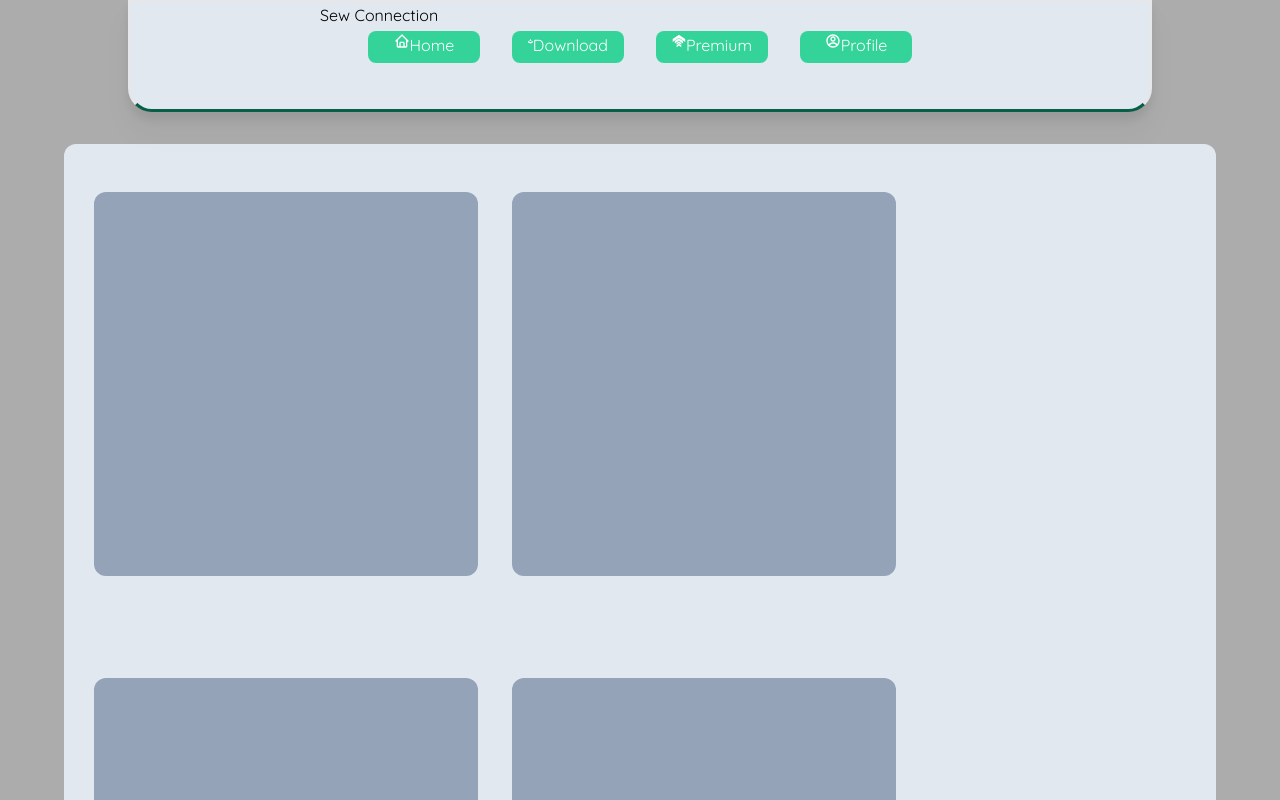
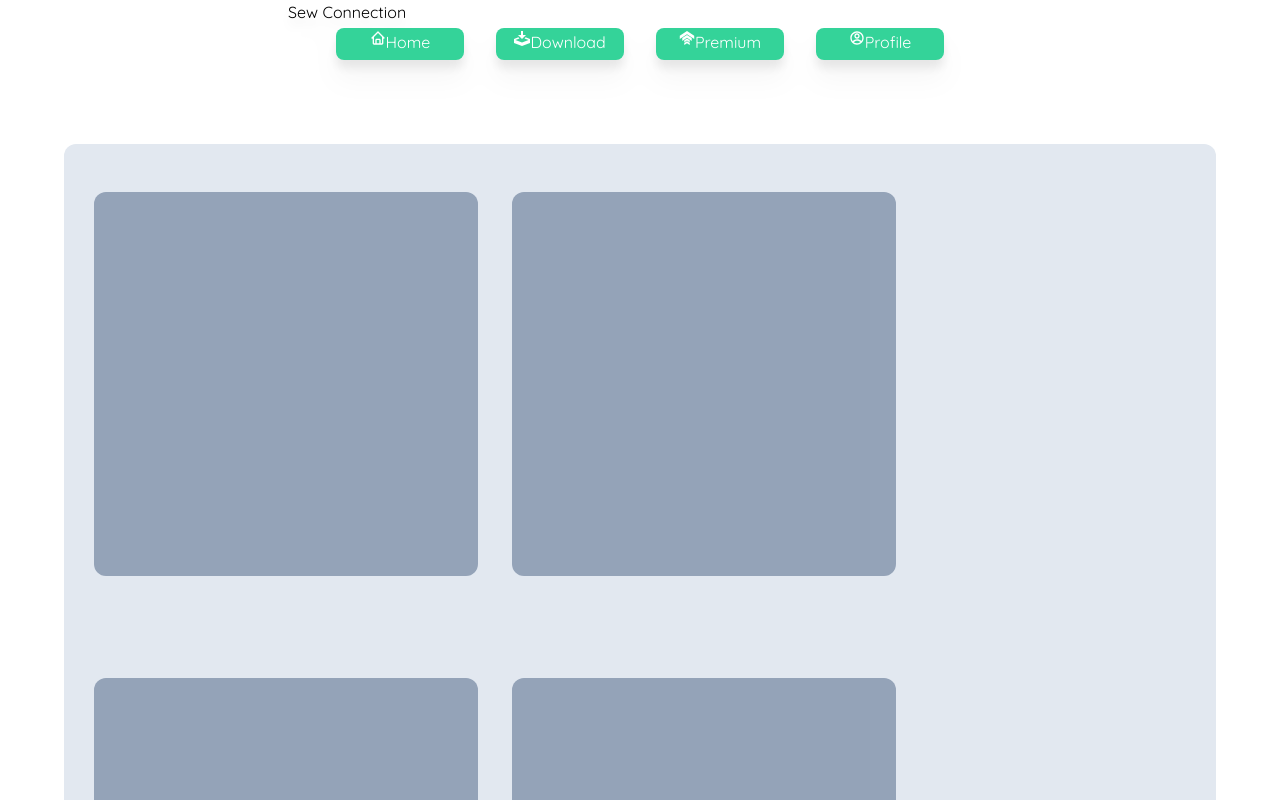
Before and after one commit to Weronnip/SewConnect, a React (Vite) app in the folder FrontEnd/webversion/: page / in a window 1280 px wide. Shown: the top 800 px of the page. Built offline with nearby package versions, Linux system fonts and the light colour scheme.

Commit message:
add library react icons

```diff
--- a/FrontEnd/webversion/package.json
+++ b/FrontEnd/webversion/package.json
@@ -14,6 +14,7 @@
     "path": "^0.12.7",
     "react": "^18.2.0",
     "react-dom": "^18.2.0",
+    "react-icons": "^5.2.1",
     "react-router-dom": "^6.23.1"
   },
   "devDependencies": {
--- a/FrontEnd/webversion/src/App.tsx
+++ b/FrontEnd/webversion/src/App.tsx
@@ -3,6 +3,7 @@ import { Routes, Route } from "react-router-dom"
 
 // Components
 import { Layout } from "./components/layout/layout"
+import { Error } from "./components/Error/error"
 import { HomePage } from "./Page/Home"
 
 
@@ -10,11 +11,12 @@ function App() {
 
   return (
     <>
-      <Routes>
-        <Route path="/" element={<Layout/>}>
-          <Route index element={<HomePage/>} />
-        </Route>
-      </Routes>
+        <Routes>
+          <Route path="/" element={<Layout/>}>
+            <Route index element={<HomePage/>} />
+            <Route path="*" element={<Error/>}/>
+          </Route>
+        </Routes>
     </>
   )
 }
--- a/FrontEnd/webversion/src/Page/Home.tsx
+++ b/FrontEnd/webversion/src/Page/Home.tsx
@@ -1,4 +1,5 @@
 import styles from '../Styles/style.module.css'
+
 export function HomePage() {
     return (
         <>
@@ -7,7 +8,6 @@ export function HomePage() {
                 <div className={styles.block_content}></div>
                 <div className={styles.block_content}></div>
                 <div className={styles.block_content}></div>
-
                 <div className={styles.block_content}></div>
                 <div className={styles.block_content}></div>
                 <div className={styles.block_content}></div>
--- a/FrontEnd/webversion/src/Styles/style.module.css
+++ b/FrontEnd/webversion/src/Styles/style.module.css
@@ -1,6 +1,6 @@
 .header_site {
-    @apply w-[80%] bg-slate-200 h-28 fixed left-[10%] border-[3px]
-    rounded-b-3xl flex justify-center z-40 border-b-emerald-800 drop-shadow-xl
+    @apply w-[80%]  h-28 absolute left-[10%]
+    rounded-b-3xl flex justify-center z-40 drop-shadow-xl
 }
 
 .nav_item {
@@ -8,7 +8,7 @@
 }
 
 .li_item {
-    @apply w-28 h-8 bg-emerald-400 rounded-lg text-white
+    @apply w-32 h-8 bg-emerald-400 rounded-lg text-white
     hover:bg-emerald-700 transition-colors ease-in-out duration-500 px-4 mx-4
 }
 
--- a/FrontEnd/webversion/src/index.css
+++ b/FrontEnd/webversion/src/index.css
@@ -9,6 +9,6 @@
   width: 100%;
   height: 100%;
   box-sizing: content-box;
-  background-color: rgb(172, 172, 172);
+  background-color: rgb(255, 255, 255);
   font-family: "Quicksand", sans-serif;
 }
```
Also changed, not shown: 1 other file (tests, documents, lock files or other folders).
